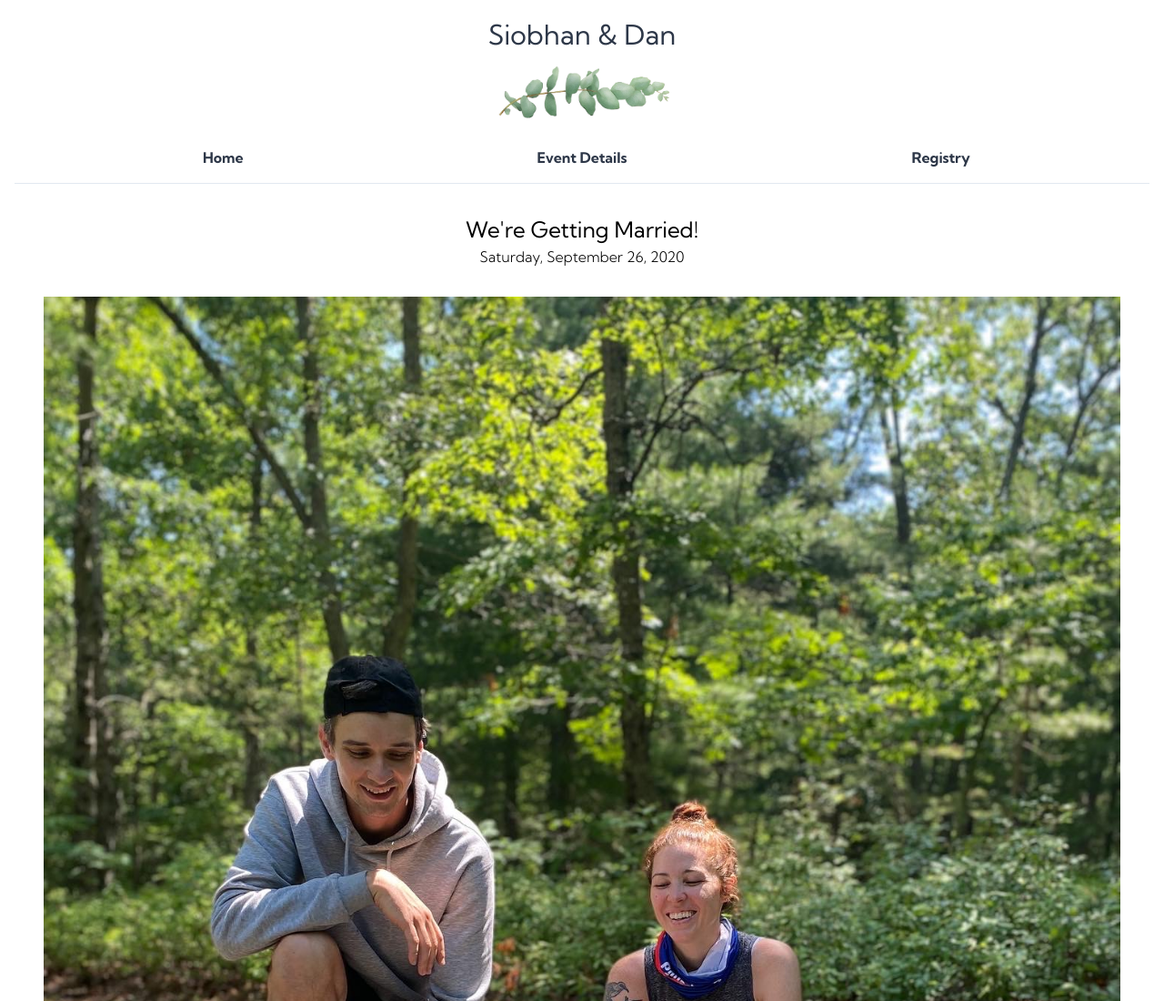
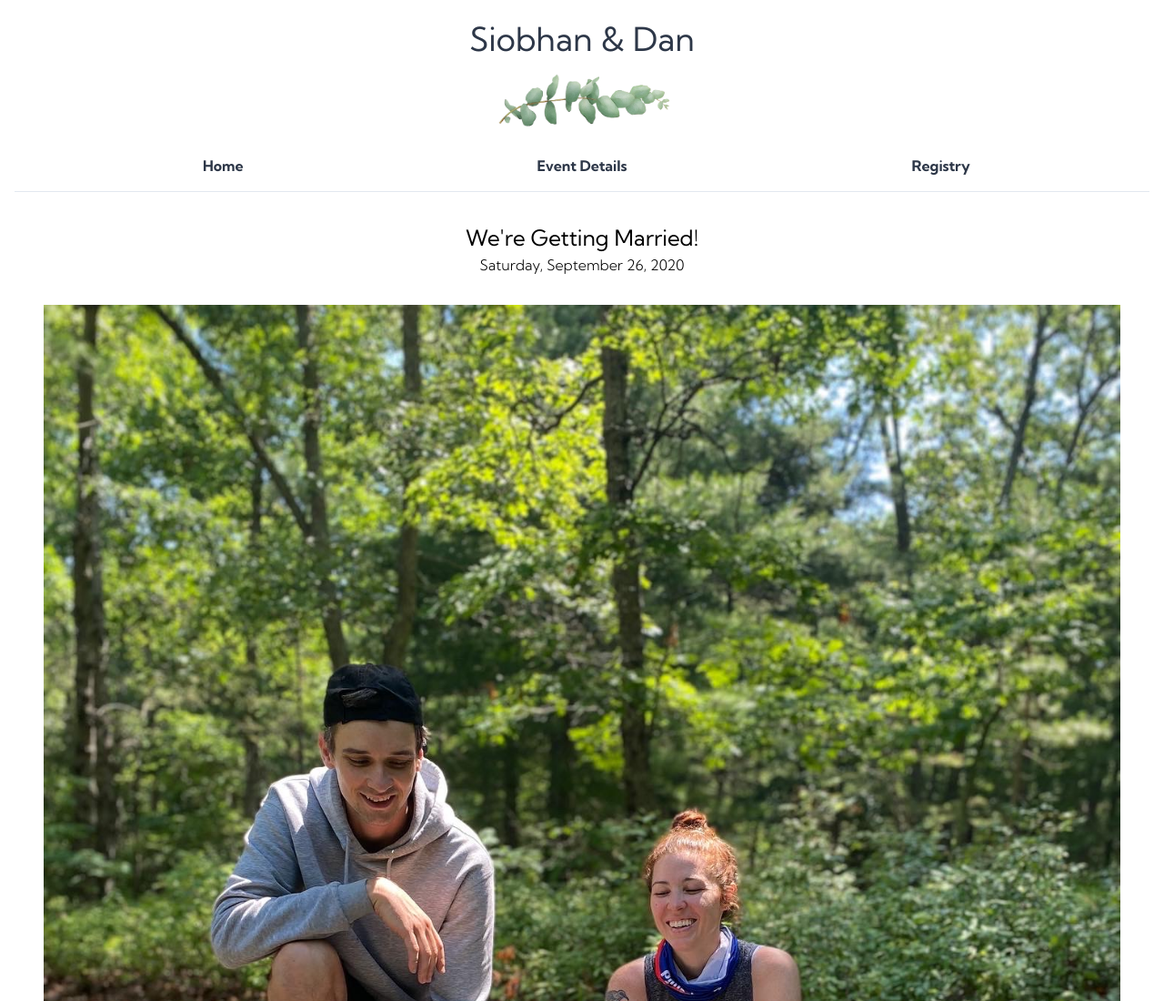
Before and after one commit to haddigan/wedding-website, a Gatsby site: page / in a window 1280 px wide. Shown: the top 1100 px of the page at 91% size. Built offline with nearby package versions, Linux system fonts and the light colour scheme; Gatsby itself is replaced by a stand-in of ours.

Commit message:
bump up font size in header

```diff
--- a/src/components/Header.js
+++ b/src/components/Header.js
@@ -4,7 +4,7 @@ import { Link } from "gatsby";
 
 export default () => (
   <header className="flex flex-col pt-4">
-    <p className="flex-1 text-center text-3xl">
+    <p className="flex-1 text-center text-4xl">
       <Link
         to="/"
         className="transition duration-200 ease-in-out hover:text-green-700 text-gray-800"
```
